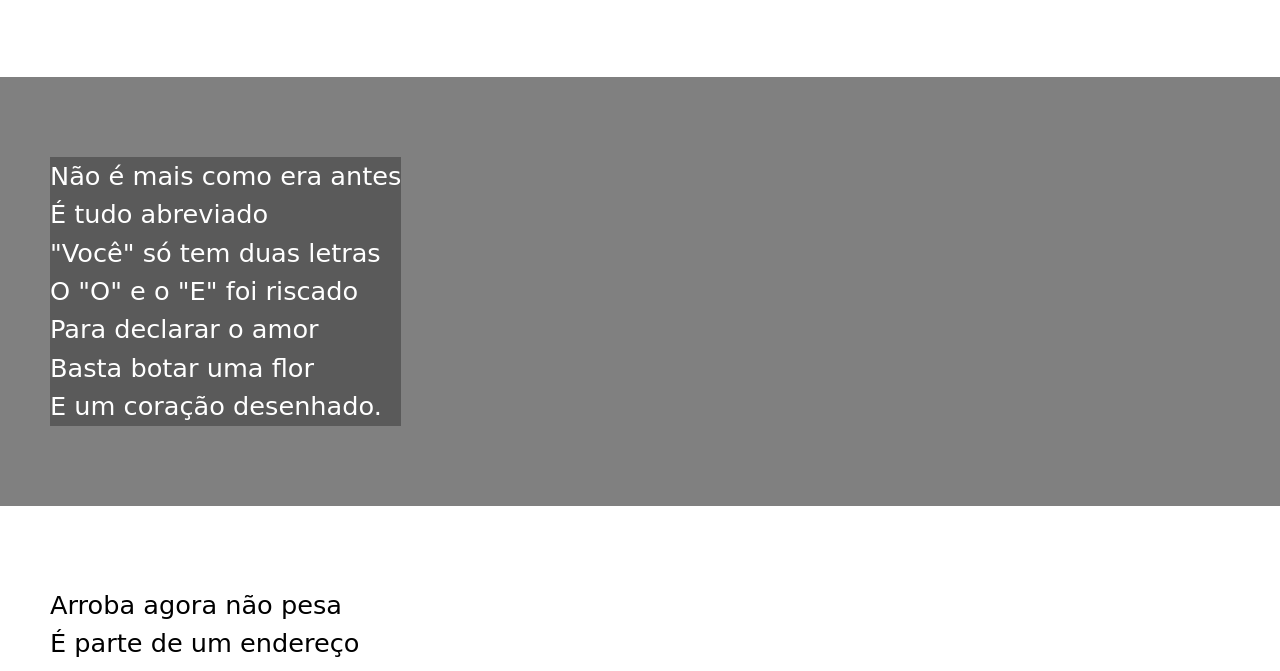
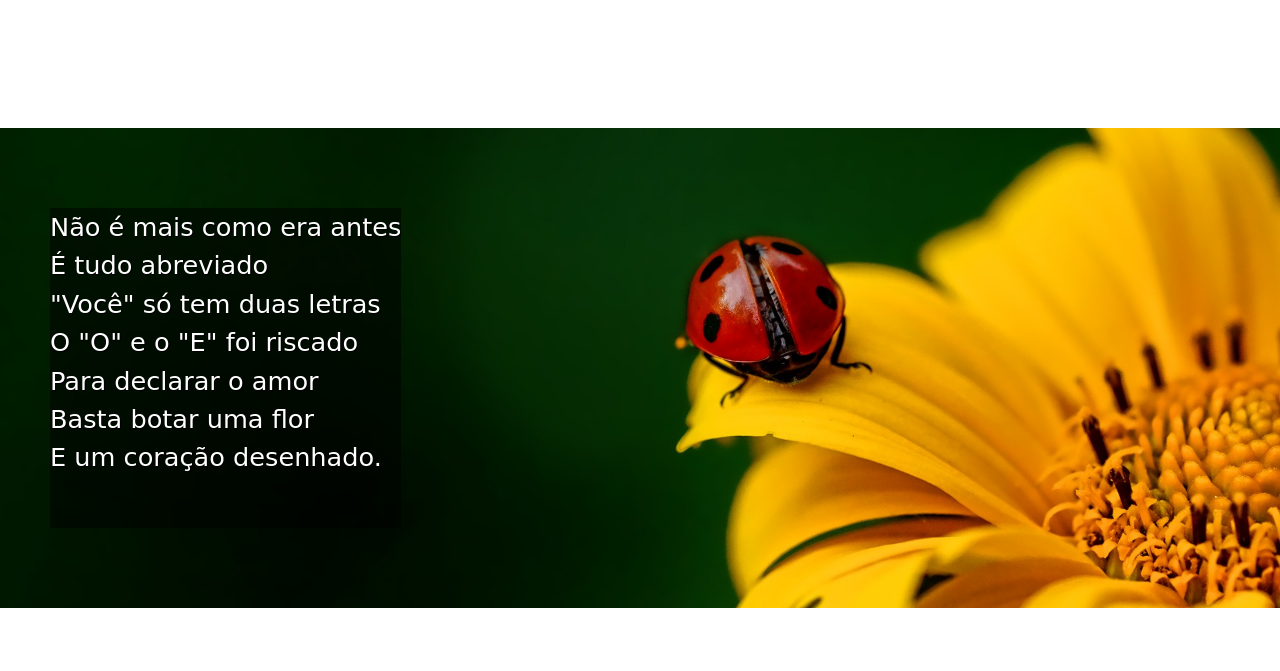
Before and after one commit to vando-ramos/cordel, a plain HTML site: page index.html in a window 1280 px wide. Shown: the part 484-1155 px from the top of the page. Drawn offline with Linux system fonts and the light colour scheme; a web font is replaced by a local one.

Commit message:
Defining and adjusting the images.

```diff
--- a/index.html
+++ b/index.html
@@ -26,7 +26,7 @@
     </p>
   </section>
 
-  <section class="img">
+  <section class="img" id="img01">
     <p>
       Não é mais como era antes <br>
       É tudo abreviado <br>
@@ -60,7 +60,7 @@
     </p>
   </section>
 
-  <section class="img">
+  <section class="img" id="img02">
     <p>
       Tenho saudade das cartas <br>
       Escritas com a própria mão <br>
--- a/style/style.css
+++ b/style/style.css
@@ -51,6 +51,10 @@ section {
   font-size: 2vw;
 }
 
+section > p {
+  padding-bottom: 2em;
+}
+
 section.no-img {
   background-color: white;
   color: black;
@@ -59,11 +63,24 @@ section.no-img {
 section.img {
   background-color: gray;
   color: white;
+  background-size: cover;
+  background-attachment: fixed;
 }
 
 section.img > p {
-  background-color: rgba(0, 0, 0, 0.300);
+  background-color: rgba(0, 0, 0, 0.500);
   display: inline-block;
+  text-shadow: 1px 1px 0 black;
+}
+
+section#img01 {
+  background-image: url("../images/background001.jpg");
+  background-position: right center;
+}
+
+section#img02 {
+  background-image: url("../images/background002.jpg");
+  background-position: right center;
 }
 
 a {
```
